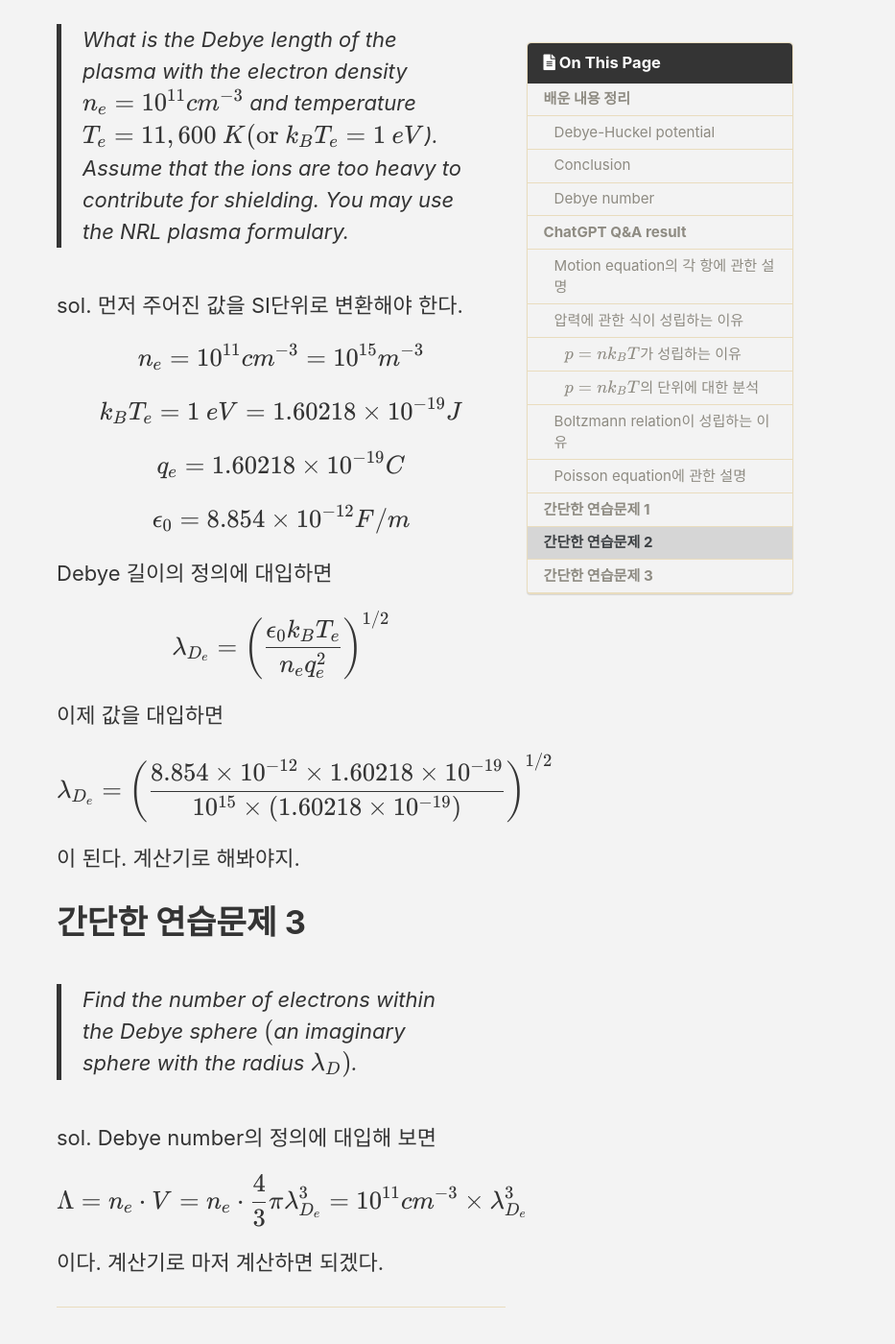
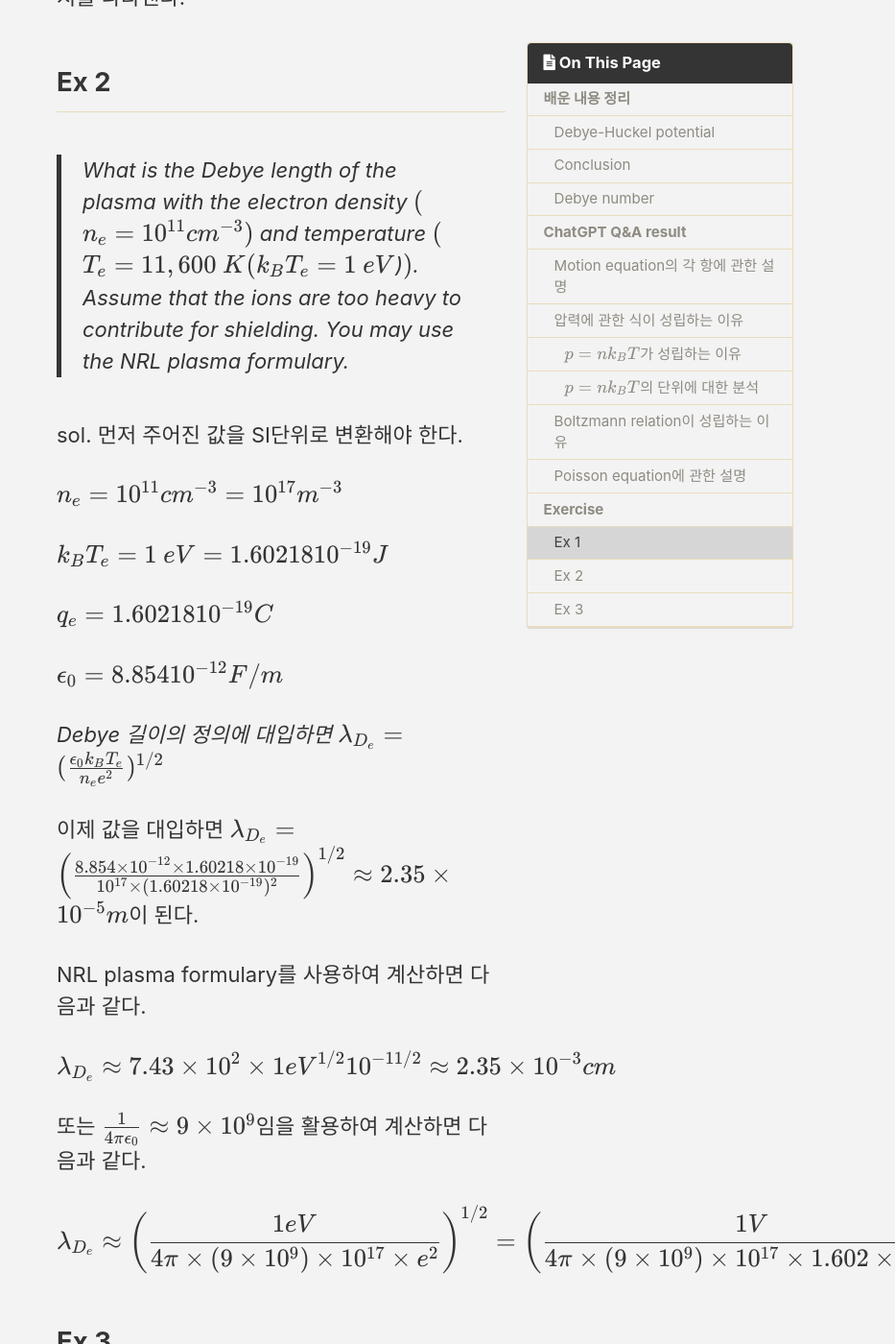
Before and after one commit to eunsuhKim/-eunsuh96-.github.io, a Jekyll site: the page built from _posts/2023-09-10-plasma_basic2(Debye-Huckel-potential).md, in a window 1280 px wide and 1400 px high, scrolled down 12371 px. Shown: the whole window at 96% size, without its empty margins (347-1280 px from the left). Built offline with Jekyll 4.4.1, drawn with Linux system fonts in a browser that asks for light colours; cached includes are drawn as plain includes; nearby versions of some CDN libraries; some of the changed text lies outside the part shown.

Commit message:
exercise solved

```diff
--- a/_posts/2023-09-10-plasma_basic2(Debye-Huckel-potential).md
+++ b/_posts/2023-09-10-plasma_basic2(Debye-Huckel-potential).md
@@ -252,7 +252,9 @@ Gauss’ law for electricity : \(\nabla\cdot E = \frac{\rho}{\epsilon_0}\)
 
 이 방정식을 포함한 Maxwell의 방정식들은 전기와 자기에 관련된 수많은 실험 결과들을 기반으로 합리화되었고, 그 결과로 현대 전자기학의 기초가 되었다고 한다.
 
-# 간단한 연습문제 1
+# Exercise
+
+## Ex 1
 
 > $n_e = 10^{19}m^{-3}, T_e = 10 eV$. Calculate Debye length $\lambda_D$, Debye number $\lambda$, and the mean-free path $l_{mfp}$.
 >
@@ -280,25 +282,45 @@ sol. 먼저, 주어진 값을 기준으로 중요한 파라미터들을 정리
 
 이 식은 전체 전하량이 전기장에 어떤 영향을 주는 지를 나타낸다.
 
-# 간단한 연습문제 2
-> What is the Debye length of the plasma with the electron density \(n_e=10^{11}cm^{-3}\) and temperature \(T_e = 11,600~K (\text{or }k_BT_e = 1 ~eV)\). Assume that the ions are too heavy to contribute for shielding. You may use the NRL plasma formulary.
+## Ex 2
+
+> What is the Debye length of the plasma with the electron density $($\(n_e=10^{11}cm^{-3}\)$)$ and temperature $($\(T_e = 11,600~K (k_BT_e = 1 ~eV)\)$)$. Assume that the ions are too heavy to contribute for shielding. You may use the NRL plasma formulary.
+>
 
 sol. 먼저 주어진 값을 SI단위로 변환해야 한다.
-\[n_e = 10^{11}cm^{-3}= 10^{15}m^{-3}\]
-\[k_B T_e = 1~eV = 1.60218\times 10^{-19}J\]
-\[q_e = 1.60218\times 10^{-19}C\]
-\[\epsilon_0 = 8.854\times 10^{-12}F/m\]
-Debye 길이의 정의에 대입하면
-\[\lambda_{D_e} = \left(\frac{\epsilon_0 k_B T_e}{n_e q_e^2}\right)^{1/2}\]
-이제 값을 대입하면
-\[\lambda_{D_e} = \left(\frac{8.854\times 10^{-12}\times 1.60218\times 10^{-19}}{10^{15}\times (1.60218\times 10^{-19})}\right)^{1/2}\]
-이 된다. 계산기로 해봐야지.
 
-# 간단한 연습문제 3
+$n_e = 10^{11}cm^{-3}= 10^{17}m^{-3}$
+
+$k_B T_e = 1~eV = 1.6021810^{-19}J$
+
+$q_e = 1.6021810^{-19}C$
+
+$\epsilon_0 = 8.85410^{-12}F/m$
+
+*Debye 길이의 정의에 대입하면  $\lambda_{D_e} = (\frac{\epsilon_0 k_B T_e}{n_e e^2})^{1/2}$*
+
+이제 값을 대입하면 $\lambda_{D_e} = \left(\frac{8.854\times 10^{-12}\times 1.60218\times 10^{-19}}{10^{17}\times (1.60218\times 10^{-19})^2}\right)^{1/2}\approx 2.35\times 10^{-5}m$이 된다.
+
+NRL plasma formulary를 사용하여 계산하면 다음과 같다.
+
+\[
+\lambda_{D_e}\approx7.43\times 10^2\times 1eV^{1/2} 10^{-11/2}\approx2.35\times10^{-3}cm
+\]
+
+또는 $\frac{1}{4\pi\epsilon_0}\approx 9\times 10^9$임을 활용하여 계산하면 다음과 같다.
+
+\[
+\lambda_{D_e}\approx\left(\frac{1eV}{4\pi\times(9\times 10^9)\times10^{17}\times e^2}\right)^{1/2} = \left(\frac{1V}{4\pi\times(9\times 10^9)\times10^{17}\times1.602\times 10^{-19}}\right)^{1/2}\approx2.35\times10^{-5}m
+\]
+
+## Ex 3
+
 > Find the number of electrons within the Debye sphere $($an imaginary sphere with the radius \(\lambda_D\)$)$.
+>
 
 sol. Debye number의 정의에 대입해 보면
-\[\Lambda = n_e\cdot V = n_e\cdot \frac{4}{3}\pi\lambda_{D_e}^3 = 10^{11}cm^{-3}\times\lambda_{D_e}^3\]
-이다. 계산기로 마저 계산하면 되겠다.
+
+\[\Lambda= n_e\text{(Volume)} = n_e\frac{4}{3}\pi\lambda_{D_e}^3 = 10^{17}m^{-3}\times\frac{4}{3}\pi\lambda_{D_e}^3 \approx 5.43\times 10^3\]이다.
+
 
 ---
```
Also changed, not shown: _posts/2023-09-05-plasma_basic1(flux,cross-section,collision).md (+5 -4 lines).
